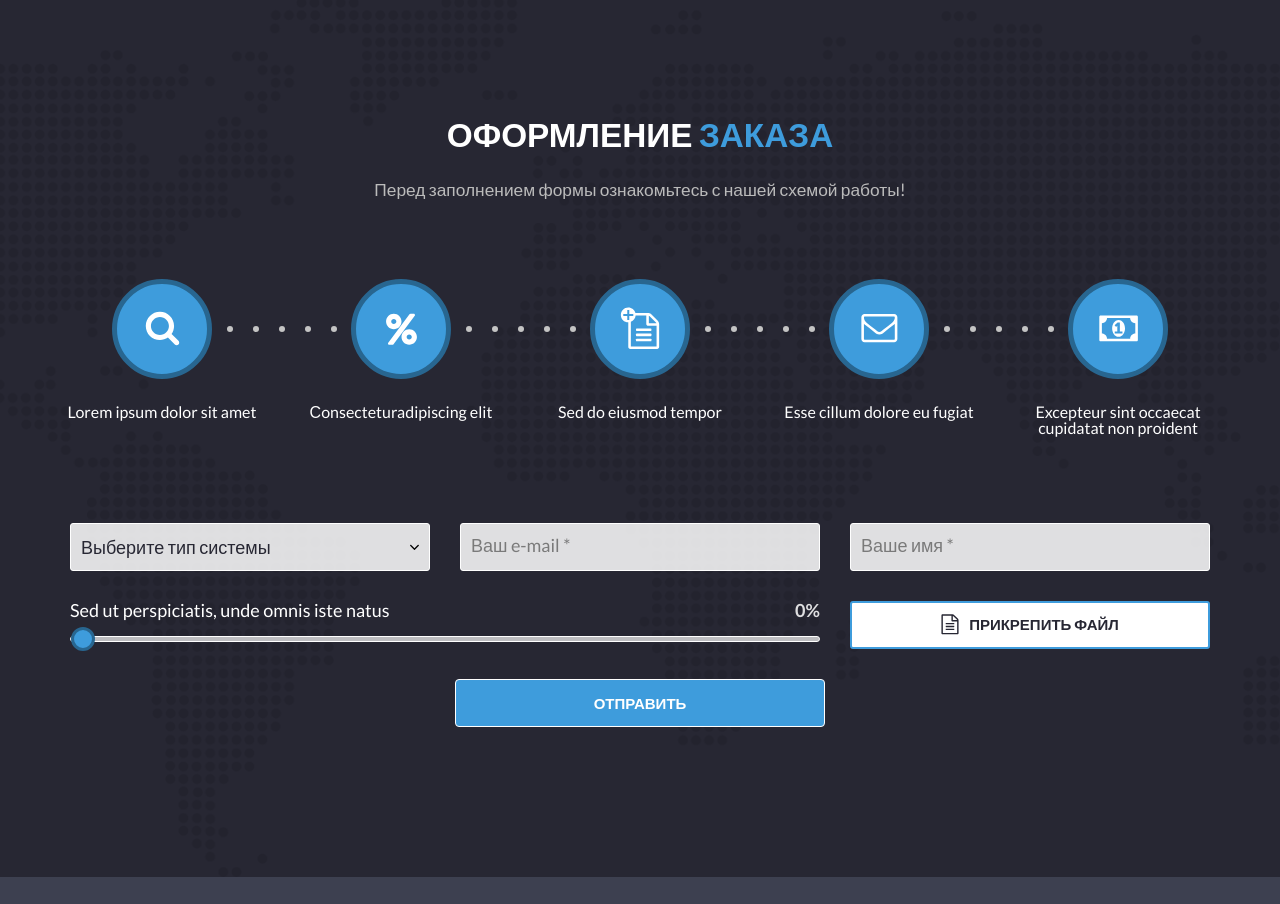
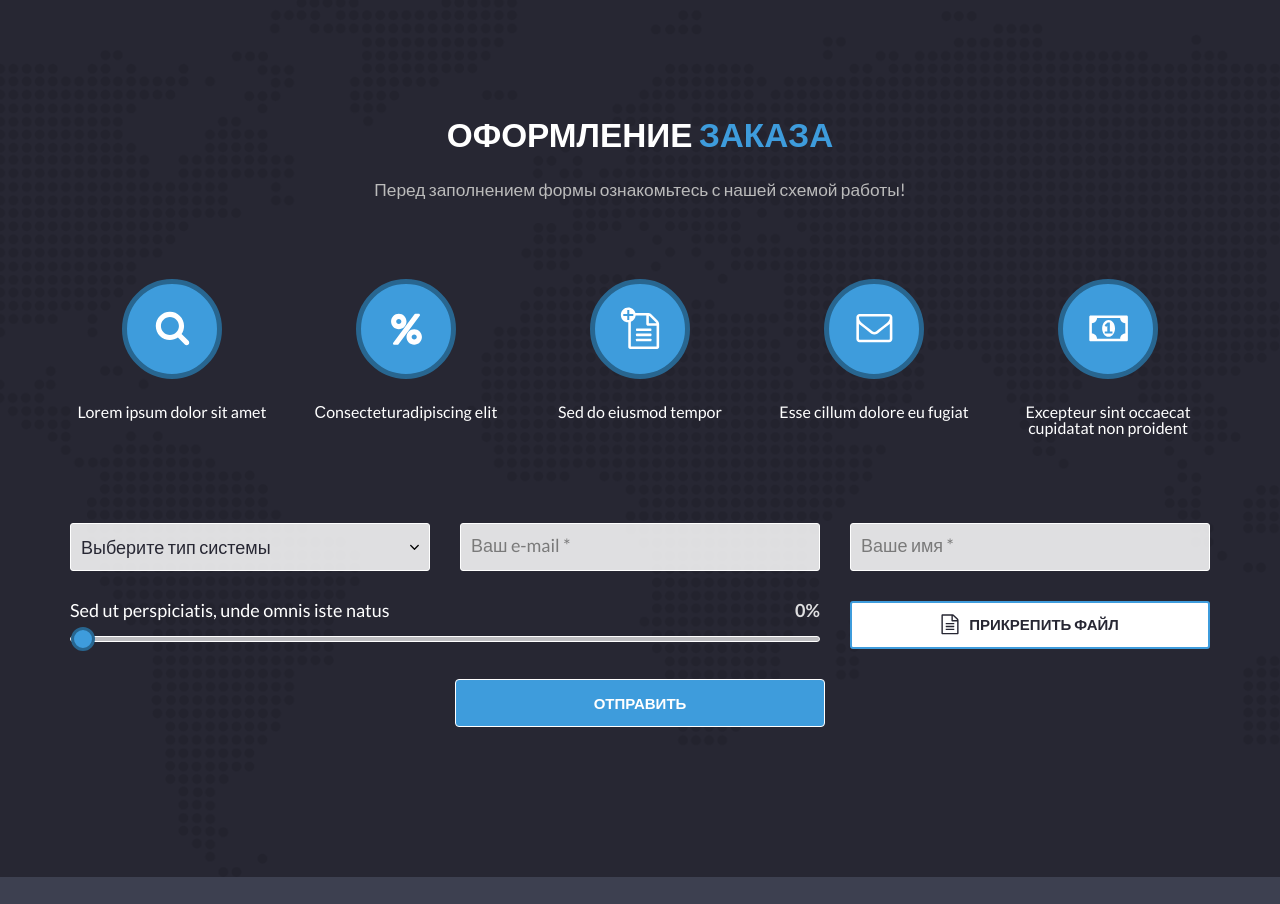
Before and after one commit to jeka5650962/softcorp_test_project, a website: page src/index.html in a window 1280 px wide. Shown: the part 802-1706 px from the top of the page. Drawn offline with nearby package versions, Linux system fonts and the light colour scheme; files that its build step writes are made by us from their sources; files whose address does not match are found by name.

Commit message:
Разбираюсь с dots

```diff
--- a/src/index.html
+++ b/src/index.html
@@ -36,14 +36,14 @@
                     <div class="order__subtitle">Перед заполнением формы ознакомьтесь с нашей схемой работы!</div>
                     <div class="order__steps steps">
                         <div class="steps__body">
-                            <div class="steps__one">
-                                <div class="dots">
+                            <div class="steps__item">
+                                <!--<div class="dots">
                                     <b></b>
                                     <b></b>
                                     <b></b>
                                     <b></b>
                                     <b></b>
-                                </div>
+                                </div>-->
                                 <svg width="35" height="35" viewBox="0 0 35 35" fill="none"
                                      xmlns="http://www.w3.org/2000/svg">
                                     <path d="M23.9286 14.9286C23.9286 19.8906 19.8906 23.9286 14.9286 23.9286C9.96651 23.9286 5.92856 19.8906 5.92856 14.9286C5.92856 9.96651 9.96651 5.92856 14.9286 5.92856C19.8906 5.92856 23.9286 9.96651 23.9286 14.9286ZM34.2143 31.6429C34.2143 30.9598 33.933 30.2969 33.471 29.8348L26.5803 22.9442C28.2076 20.5937 29.0714 17.7812 29.0714 14.9286C29.0714 7.11383 22.7433 0.785706 14.9286 0.785706C7.11383 0.785706 0.785706 7.11383 0.785706 14.9286C0.785706 22.7433 7.11383 29.0714 14.9286 29.0714C17.7812 29.0714 20.5937 28.2076 22.9442 26.5803L29.8348 33.4509C30.2969 33.933 30.9598 34.2143 31.6429 34.2143C33.0491 34.2143 34.2143 33.0491 34.2143 31.6429Z"
@@ -51,14 +51,14 @@
                                 </svg>
                                 <span>Lorem ipsum dolor sit amet</span>
                             </div>
-                            <div class="steps__two">
-                                <div class="dots">
+                            <div class="steps__item">
+                                <!--<div class="dots">
                                     <b></b>
                                     <b></b>
                                     <b></b>
                                     <b></b>
                                     <b></b>
-                                </div>
+                                </div>-->
                                 <svg width="31" height="32" viewBox="0 0 31 32" fill="none"
                                      xmlns="http://www.w3.org/2000/svg">
                                     <path d="M25.7857 23.9643C25.7857 25.3705 24.6205 26.5357 23.2143 26.5357C21.808 26.5357 20.6429 25.3705 20.6429 23.9643C20.6429 22.558 21.808 21.3928 23.2143 21.3928C24.6205 21.3928 25.7857 22.558 25.7857 23.9643ZM10.3571 8.5357C10.3571 9.94195 9.19196 11.1071 7.78571 11.1071C6.37946 11.1071 5.21428 9.94195 5.21428 8.5357C5.21428 7.12945 6.37946 5.96427 7.78571 5.96427C9.19196 5.96427 10.3571 7.12945 10.3571 8.5357ZM30.9286 23.9643C30.9286 19.7053 27.4732 16.25 23.2143 16.25C18.9554 16.25 15.5 19.7053 15.5 23.9643C15.5 28.2232 18.9554 31.6786 23.2143 31.6786C27.4732 31.6786 30.9286 28.2232 30.9286 23.9643ZM29 2.10713C29 1.404 28.4174 0.821411 27.7143 0.821411H24.5C24.0982 0.821411 23.7165 1.0223 23.4754 1.34373L2.26116 29.6294C2.10044 29.8504 2 30.1116 2 30.3928C2 31.096 2.58259 31.6786 3.28571 31.6786H6.5C6.90178 31.6786 7.28348 31.4777 7.52455 31.1562L28.7388 2.87052C28.8996 2.64954 29 2.38838 29 2.10713ZM15.5 8.5357C15.5 4.27677 12.0446 0.821411 7.78571 0.821411C3.52678 0.821411 0.0714264 4.27677 0.0714264 8.5357C0.0714264 12.7946 3.52678 16.25 7.78571 16.25C12.0446 16.25 15.5 12.7946 15.5 8.5357Z"
@@ -66,14 +66,14 @@
                                 </svg>
                                 <span>Сonsecteturadipiscing elit</span>
                             </div>
-                            <div class="steps__three">
-                                <div class="dots">
+                            <div class="steps__item">
+                                <!--<div class="dots">
                                     <b></b>
                                     <b></b>
                                     <b></b>
                                     <b></b>
                                     <b></b>
-                                </div>
+                                </div>-->
                                 <svg width="40" height="43" viewBox="0 0 40 43" fill="none"
                                      xmlns="http://www.w3.org/2000/svg">
                                     <path d="M15.9932 23.3724V22.0867C15.9932 21.7251 16.2745 21.4439 16.6361 21.4439H30.7789C31.1405 21.4439 31.4218 21.7251 31.4218 22.0867V23.3724C31.4218 23.734 31.1405 24.0153 30.7789 24.0153H16.6361C16.2745 24.0153 15.9932 23.734 15.9932 23.3724Z"
@@ -88,14 +88,14 @@
                                 </svg>
                                 <span>Sed do eiusmod tempor</span>
                             </div>
-                            <div class="steps__four">
-                                <div class="dots">
+                            <div class="steps__item">
+                                <!--<div class="dots">
                                     <b></b>
                                     <b></b>
                                     <b></b>
                                     <b></b>
                                     <b></b>
-                                </div>
+                                </div>-->
                                 <svg width="37" height="29" viewBox="0 0 37 29" fill="none"
                                      xmlns="http://www.w3.org/2000/svg">
                                     <path d="M33.7952 25.1071C33.7952 25.4487 33.4938 25.75 33.1523 25.75H3.58086C3.23935 25.75 2.93801 25.4487 2.93801 25.1071V9.67856C3.35988 10.1607 3.82193 10.6027 4.32417 11.0045C7.19693 13.2143 10.0898 15.4643 12.8822 17.7946C14.3889 19.0603 16.2572 20.6071 18.3465 20.6071H18.3666H18.3867C20.476 20.6071 22.3443 19.0603 23.851 17.7946C26.6434 15.4643 29.5362 13.2143 32.409 11.0045C32.9112 10.6027 33.3733 10.1607 33.7952 9.67856V25.1071ZM33.7952 3.99329C33.7952 5.70088 32.1478 7.93079 30.842 8.95535C28.1501 11.0647 25.4581 13.1942 22.7862 15.3237C21.7215 16.1875 19.7929 18.0357 18.3867 18.0357H18.3666H18.3465C16.9402 18.0357 15.0117 16.1875 13.9469 15.3237C11.2751 13.1942 8.5831 11.0647 5.89113 8.95535C4.08309 7.52901 2.93801 5.54017 2.93801 3.24999C2.93801 2.90847 3.23935 2.60713 3.58086 2.60713H33.1523C33.9157 2.60713 33.7952 3.49106 33.7952 3.99329ZM36.3666 3.24999C36.3666 1.48213 34.9202 0.0357056 33.1523 0.0357056H3.58086C1.81301 0.0357056 0.366577 1.48213 0.366577 3.24999V25.1071C0.366577 26.875 1.81301 28.3214 3.58086 28.3214H33.1523C34.9202 28.3214 36.3666 26.875 36.3666 25.1071V3.24999Z"
@@ -103,7 +103,7 @@
                                 </svg>
                                 <span>Esse cillum dolore eu fugiat</span>
                             </div>
-                            <div class="steps__five">
+                            <div class="steps__item">
                                 <svg width="39" height="27" viewBox="0 0 39 27" fill="none"
                                      xmlns="http://www.w3.org/2000/svg">
                                     <path d="M15.7287 18.5357V16.6071H18.3002V10.8214H18.26C17.9386 11.3237 17.6372 11.5446 17.1551 11.9665L15.6082 10.3594L18.5814 7.60713H20.8716V16.6071H23.443V18.5357H15.7287ZM26.0145 13.3928C26.0145 9.7366 23.8046 5.03571 19.5859 5.03571C15.3671 5.03571 13.1573 9.7366 13.1573 13.3928C13.1573 17.0491 15.3671 21.75 19.5859 21.75C23.8046 21.75 26.0145 17.0491 26.0145 13.3928ZM36.3002 18.5357C33.4676 18.5357 31.1573 20.846 31.1573 23.6786H8.01446C8.01446 20.846 5.70419 18.5357 2.8716 18.5357V8.24999C5.70419 8.24999 8.01446 5.93972 8.01446 3.10713H31.1573C31.1573 5.93972 33.4676 8.24999 36.3002 8.24999V18.5357ZM38.8716 1.82142C38.8716 1.11829 38.289 0.535706 37.5859 0.535706H1.58589C0.88276 0.535706 0.300171 1.11829 0.300171 1.82142V24.9643C0.300171 25.6674 0.88276 26.25 1.58589 26.25H37.5859C38.289 26.25 38.8716 25.6674 38.8716 24.9643V1.82142Z"
--- a/src/scss/style.scss
+++ b/src/scss/style.scss
@@ -193,9 +193,6 @@ $maxWidth: 1920;
         }
 
         &__body {
-            display: flex;
-            flex-direction: column;
-            align-items: center;
             position: relative;
             z-index: 2;
         }
@@ -233,20 +230,18 @@ $maxWidth: 1920;
             }
         }
 
-        &__steps {
-            margin: 0 0 144px 0;
-        }
+        &__steps {}
 
         .steps {
             &__body {
                 position: relative;
                 z-index: 2;
                 display: grid;
-                grid-template-columns: repeat(5, 1fr);
-                grid-template-rows: 1fr;
-                grid-column-gap: 139px;
-
-                & > div {
+                grid-template-columns: repeat(auto-fit, minmax(209px, 1fr));
+                row-gap: 70px;
+                justify-items: center;
+            }
+            &__item {
                 width: 100px;
                 height: 100px;
                 background-color: #3e9cdc;
@@ -256,19 +251,35 @@ $maxWidth: 1920;
                 justify-content: center;
                 align-items: center;
                 position: relative;
-
+                &:nth-child(1) {
+                    .dots {}
+                }
+                &:nth-child(2) {
+                    .dots {}
+                }
+                &:nth-child(3) {
+                    .dots {}
+                }
+                &:nth-child(4) {
+                    .dots {}
+                }
+                &:nth-child(5) {
+                    .dots {}
+                }
                 .dots {
                     position: absolute;
                     left: 110px;
                     display: flex;
+                    justify-content: space-between;
+                    width: 110px;
 
                     b {
-                            display: inline-block;
+                        display: block;
                         width: 6px;
                         height: 6px;
                         border-radius: 50%;
                         background-color: #c4c4c4;
-                            margin: 0 20px 0 0;
+                        //margin: 0 20px 0 0;
                     }
                 }
 
@@ -282,11 +293,11 @@ $maxWidth: 1920;
                 }
             }
         }
-        }
 
         &__form {
             flex: 1 1 auto;
             position: relative;
+            margin-top: 144px;
 
             &::after {
                 content: '';
@@ -315,6 +326,8 @@ $maxWidth: 1920;
                 margin: 0 -15px;
                 @media (max-width: 991.98px) {
                     display: block;
+                    max-width: 700px;
+                    margin: 0 auto;
                 }
             }
 
```
Also changed, not shown: dist/css/style.css, dist/css/style.min.css, dist/index.html. Lines whose indentation alone changed are shown as unchanged.
